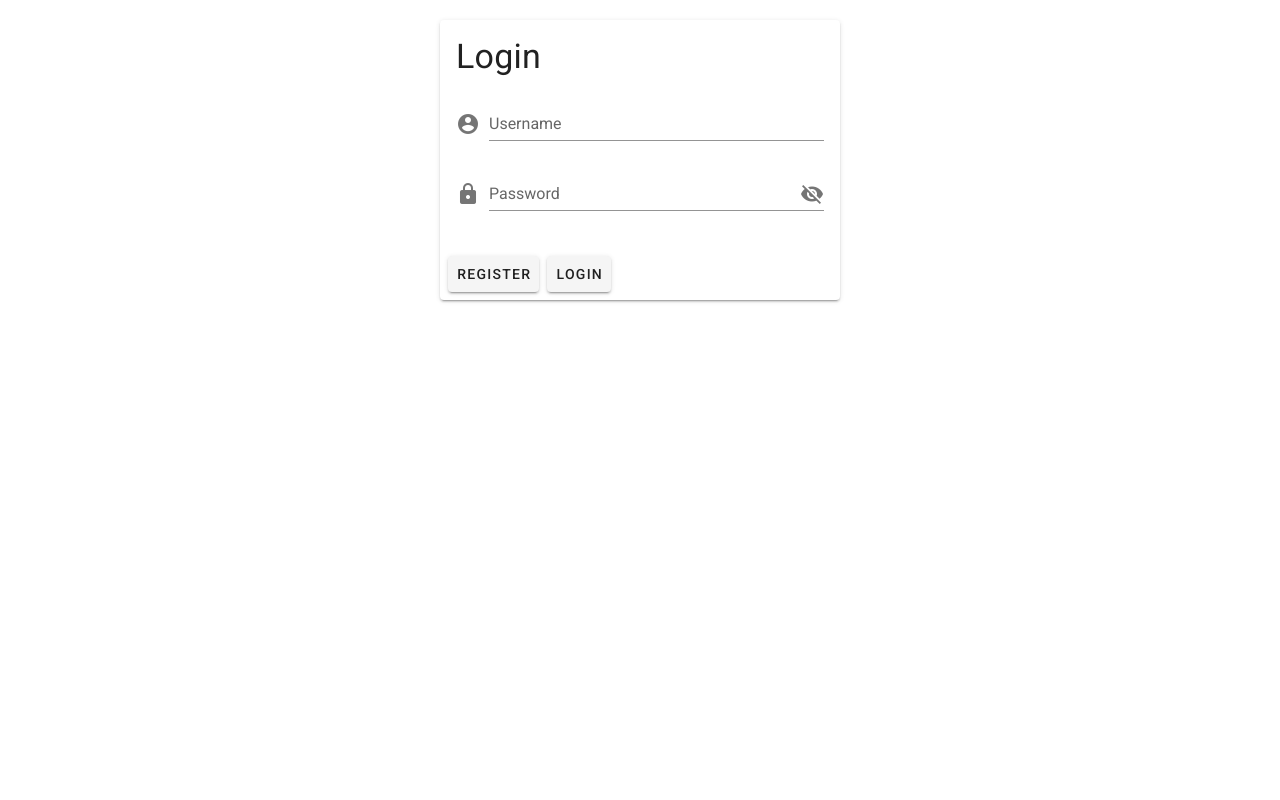
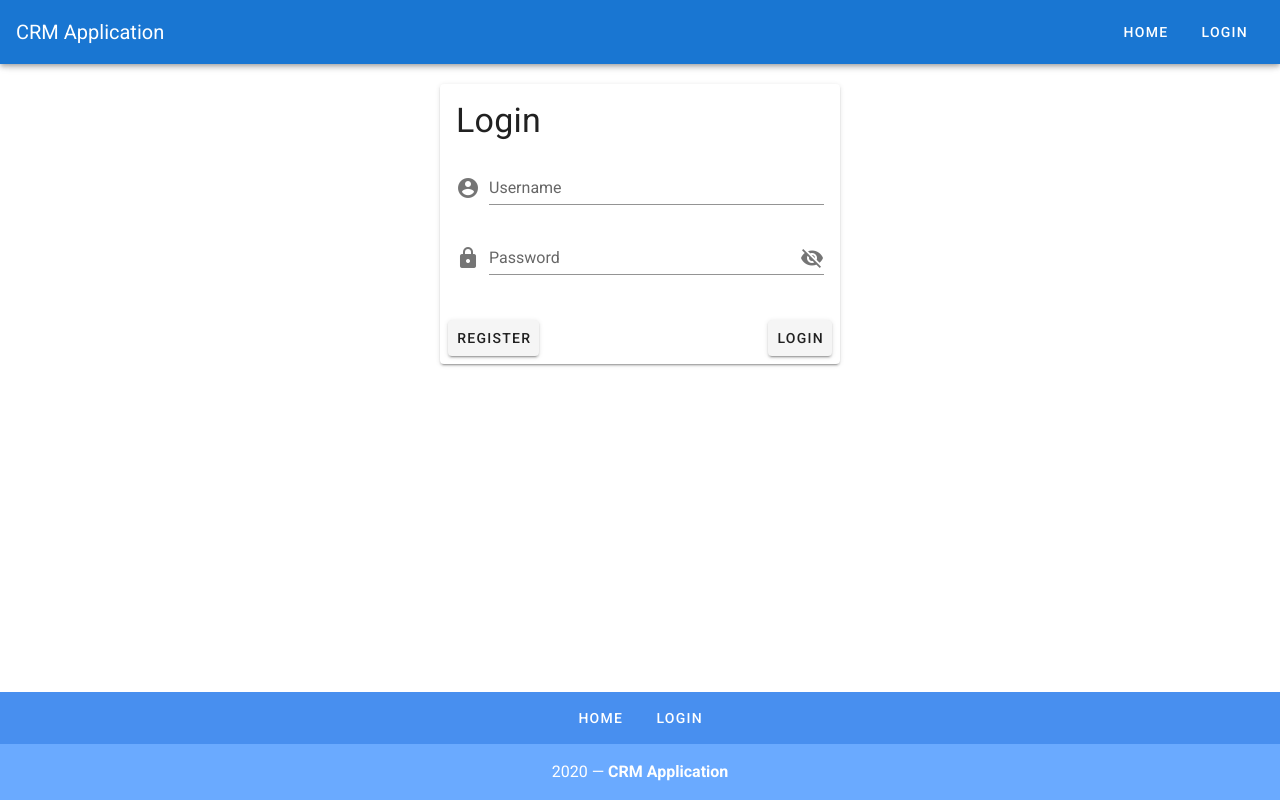
Before and after one commit to bluevision/vue-crm, a Vue app: page / in a window 1280 px wide. Built offline with nearby package versions, Linux system fonts and the light colour scheme.

Commit message:
Added Header and Footer

```diff
--- a/src/App.vue
+++ b/src/App.vue
@@ -1,36 +1,63 @@
 <template>
   <v-app>
+    <v-app-bar app color="primary" dark>
+      <v-toolbar-title>CRM Application</v-toolbar-title>
+      <v-spacer></v-spacer>
+      <v-btn text rounded>Home</v-btn><v-btn text rounded>Login</v-btn>
+    </v-app-bar>
+    <v-content>
       <v-card width="400" class="mx-auto mt-5">
         <v-card-title>
           <h1 class="display-1">Login</h1>
         </v-card-title>
         <v-card-text>
           <v-form>
-      <v-text-field label="Username"
-      prepend-icon="mdi-account-circle"/>
-      <v-text-field :type="showPassword ? 'text' : 'password'" label="Password" prepend-icon="mdi-lock" :append-icon="showPassword ? 'mdi-eye' : 'mdi-eye-off'" @click:append="showPassword = !showPassword"/>
+            <v-text-field label="Username" prepend-icon="mdi-account-circle" />
+            <v-text-field
+              :type="showPassword ? 'text' : 'password'"
+              label="Password"
+              prepend-icon="mdi-lock"
+              :append-icon="showPassword ? 'mdi-eye' : 'mdi-eye-off'"
+              @click:append="showPassword = !showPassword"
+            />
           </v-form>
         </v-card-text>
         <v-card-actions>
           <v-btn>Register</v-btn>
+          <v-spacer></v-spacer>
           <v-btn>Login</v-btn>
         </v-card-actions>
       </v-card>
+    </v-content>
+    <v-footer color="primary lighten-1" padless>
+      <v-row justify="center" no-gutters>
+        <v-btn
+          v-for="link in links"
+          :key="link"
+          color="white"
+          text
+          rounded
+          class="my-2"
+        >
+          {{ link }}
+        </v-btn>
+        <v-col class="primary lighten-2 py-4 text-center white--text" cols="12">
+          {{ new Date().getFullYear() }} — <strong>CRM Application</strong>
+        </v-col>
+      </v-row>
+    </v-footer>
   </v-app>
 </template>
 
 <script>
+export default {
+  name: "App",
 
-
-export default {
-  name: 'App',
-
-  components: {
-
-  },
+  components: {},
 
   data: () => ({
-    showPassword: false
-  }),
+    showPassword: false,
+    links: ["Home", "Login"]
+  })
 };
 </script>
```
Lines whose indentation alone changed are shown as unchanged.
